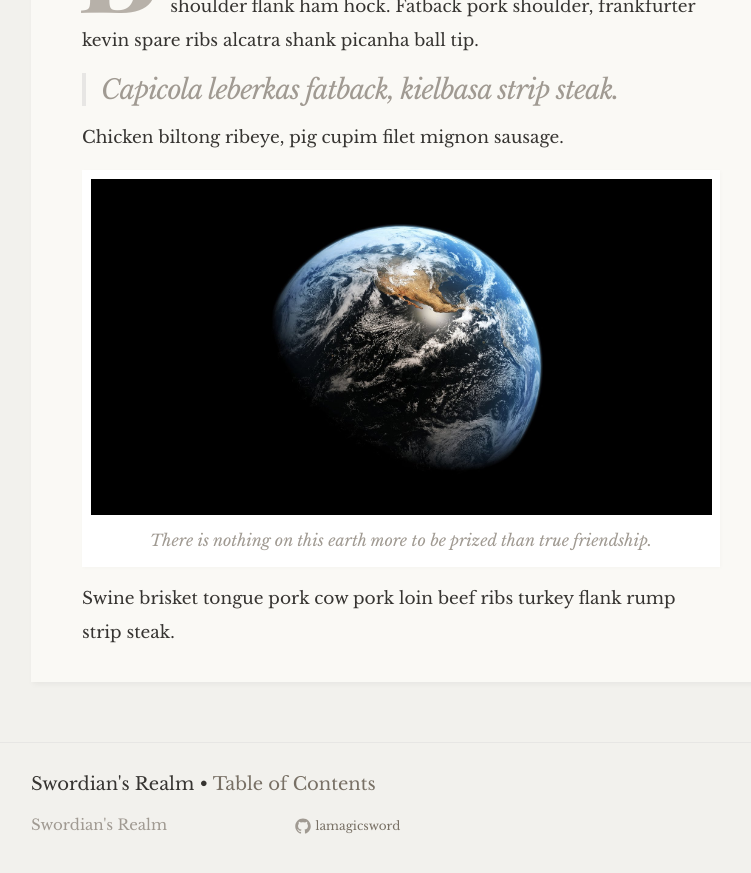
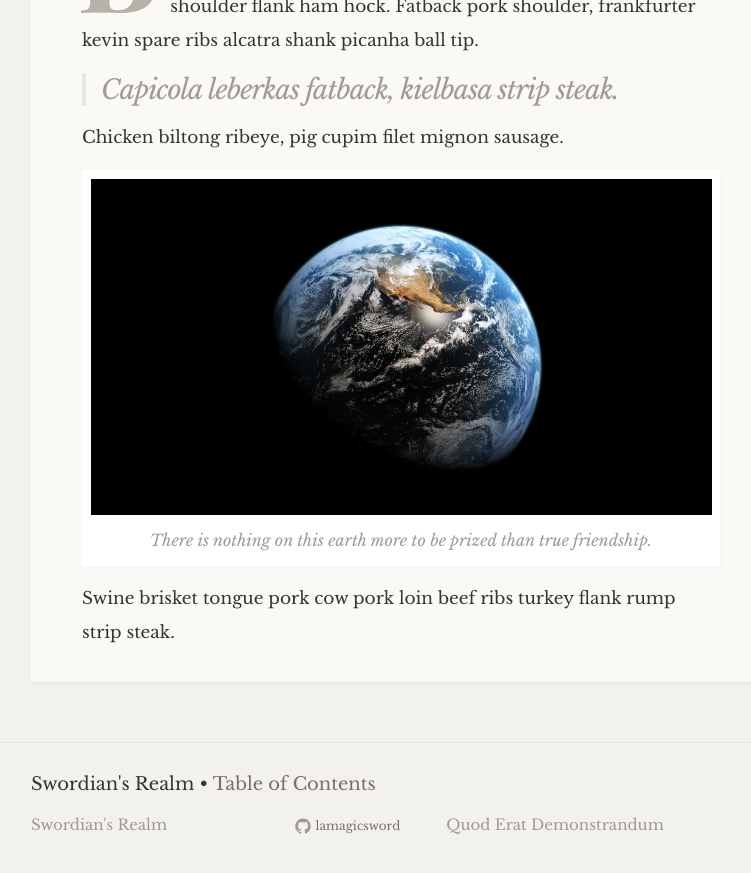
Before and after one commit to lamagicsword/lamagicsword.github.io, a Jekyll site: the page built from index.html, in a window 1280 px wide and 900 px high, scrolled down 2019 px. Shown: the top 873 px of the window, without its empty margins (239-990 px from the left). Built offline with Jekyll 4.4.1, drawn with Linux system fonts in a browser that asks for light colours; some web fonts are replaced.

Commit message:
Let's try this again

```diff
--- a/_config.yml
+++ b/_config.yml
@@ -14,7 +14,8 @@
 # You can create any custom variable you would like, and they will be accessible
 # in the templates via {{ site.myvariable }}.
 title: Swordian's Realm
-description: > # Quod Erat Demonstrandum
+description: > # this means to ignore newlines until "baseurl:"
+  Quod Erat Demonstrandum
 #baseurl: "/jekyll-theme-libretto" # the subpath of your site, e.g. /blog
 url: "https://lamagicsowrd.github.io" # the base hostname & protocol for your site
 github_username: lamagicsword
--- a/_includes/head.html
+++ b/_includes/head.html
@@ -16,7 +16,7 @@
 	<meta property="og:title" content="{{ site.title }}">
 	{% endif %}
 
-	<link rel="icon" href="{{ site.baseurl }}/favicon.png" type="image/png">
+	<link rel="icon" href="{{ site.baseurl }}/favicon1.png" type="image/png">
 
 	<title>{% if page.title %}{{ page.title | escape }}{% else %}{{ site.title | escape }}{% endif %}</title>
 	<meta name="description" content="{% if page.excerpt %}{{ page.excerpt | strip_html | strip_newlines | truncate: 160 }}{% else %}{{ site.description }}{% endif %}">
```
Also changed, not shown: favicon.png (deleted), favicon1.png (added).
